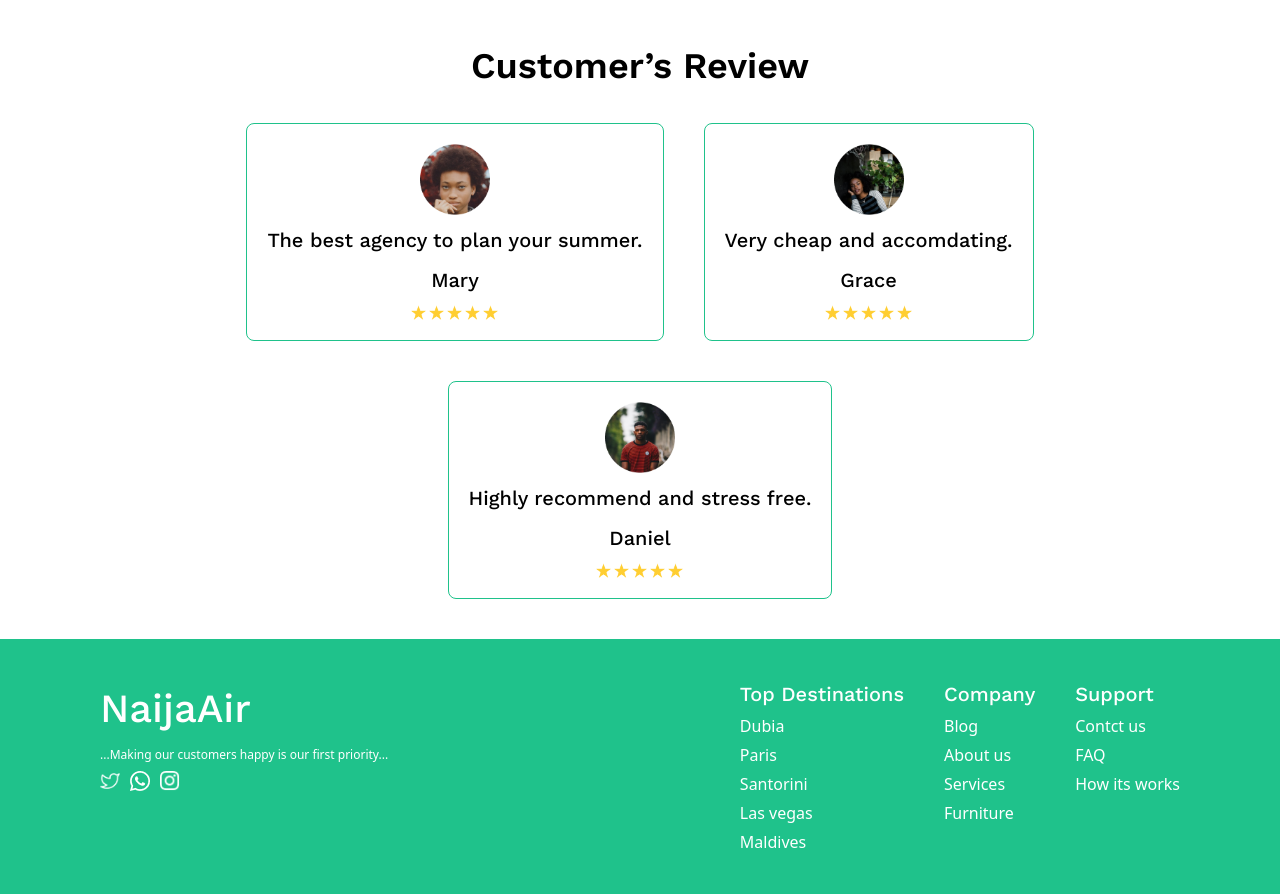
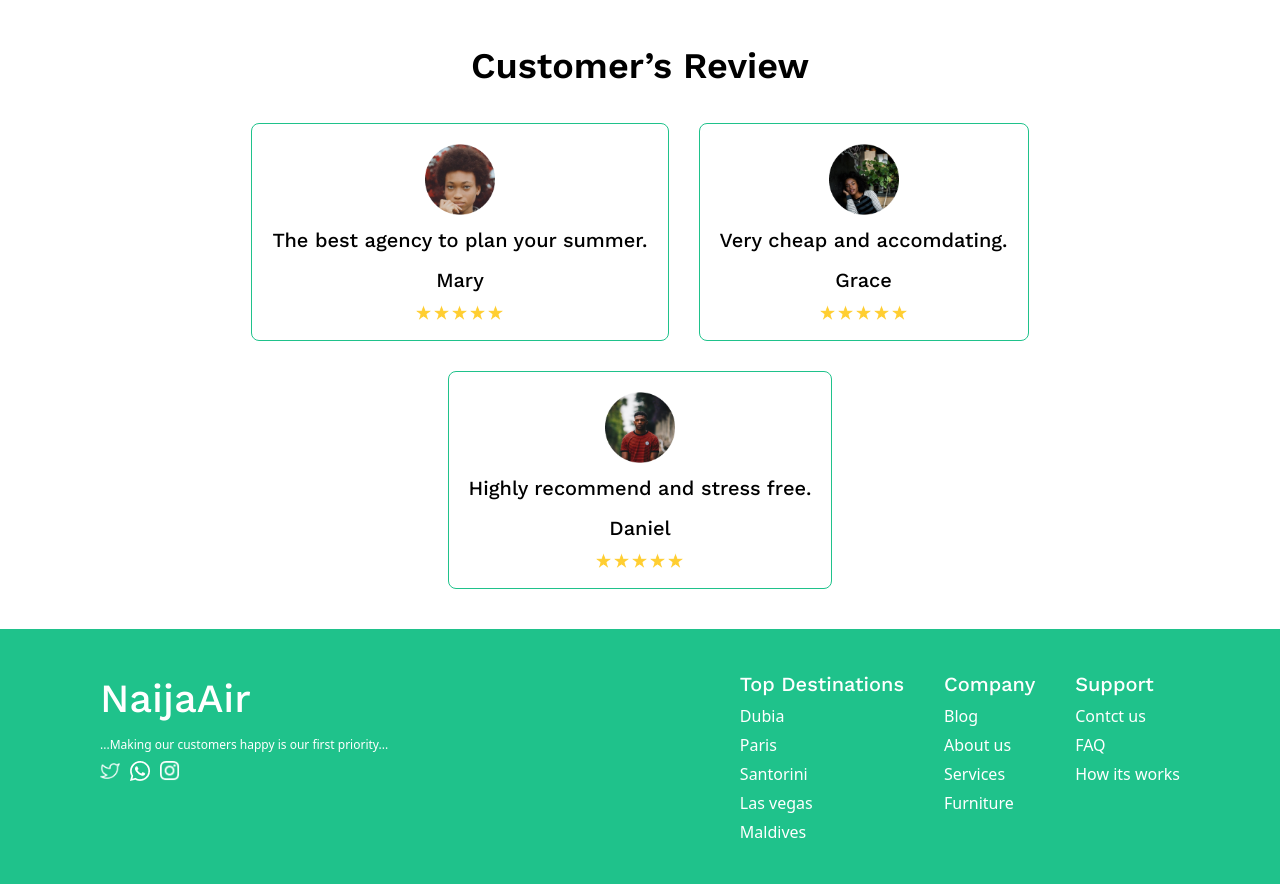
Before and after one commit to Abdulsalamdev/vacation-website, a Next.js app: page / in a window 1280 px wide. Shown: the part 3020-3914 px from the top of the page. Built offline with nearby package versions, Linux system fonts and the light colour scheme.

Commit message:
updating

```diff
--- a/components/reviews.tsx
+++ b/components/reviews.tsx
@@ -27,7 +27,7 @@
       <p className="text-[#000000] font-Work-Sans font-semibold text-[36px]">
         Customer’s Review
       </p>
-      <div className="flex flex-wrap justify-center gap-[40px] items-center ">
+      <div className="flex flex-wrap justify-center gap-[30px] items-center ">
         {items.map((item, index) => (
           <div
             key={index}
```
